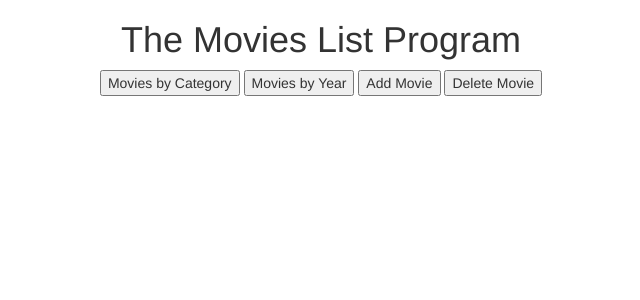
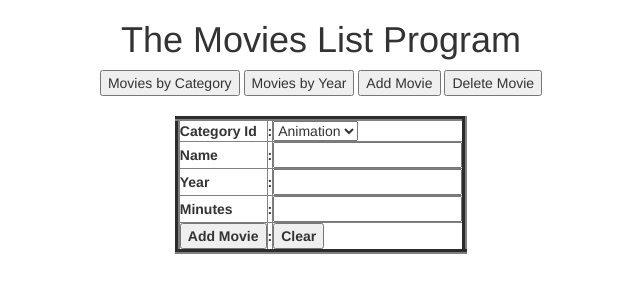
Before and after one commit to djaramil/movies-flask, a Flask app: page /addMovie in a window 1280 px wide. Shown: the top 300 px of the page, without its empty margins (319-959 px from the left). Run offline with Flask 2, Linux system fonts and the light colour scheme; some libraries are stand-ins or nearby versions.

Commit message:
Delete and Add works

```diff
--- a/app.py
+++ b/app.py
@@ -1,4 +1,4 @@
-from flask import Flask, render_template
+from flask import Flask, render_template, request, flash
 from flask_bootstrap import Bootstrap
 from movies import *
 import os
@@ -7,36 +7,58 @@ port = int(os.getenv('PORT', 8000))
 
 
 def create_app():
-  app = Flask(__name__)
-  Bootstrap(app)
+    app = Flask(__name__)
+    Bootstrap(app)
 
-  app.config['SECRET_KEY'] = 'devkey'
+    app.config['SECRET_KEY'] = 'devkey'
 
-  @app.route('/', methods=('GET', 'POST'))
+    @app.route('/', methods=('GET', 'POST'))
+    @app.route('/index')
+    def index():
+        return render_template('index.html')
 
-  @app.route('/index')
-  def index():
-      return render_template('index.html')
+    @app.route('/category')
+    def moviesByCategory():
+        allCategories = list_movies_by_all_category()
+        return render_template('movies_by_category.html', content=allCategories)
 
-  @app.route('/category')
-  def moviesByCategory():
-      allCategories = list_movies_by_all_category()
-      return render_template('movies_by_category.html',content=allCategories)
+    @app.route('/year')
+    def moviesByYear():
+        allMoviesByYear = list_movies_by_all_year()
+        return render_template('movies_by_year.html', content=allMoviesByYear)
 
-  @app.route('/year')
-  def moviesByYear():
-      allMoviesByYear = list_movies_by_all_year()
-      return render_template('movies_by_year.html',content=allMoviesByYear)
+    @app.route('/addMovie', methods=['POST', 'GET'])
+    def addMovie():
+        all_categories = list_all_category()
+        if request.method == "POST":
+            movie_name = request.form['movieName']
+            category_id = request.form['movieCategory']
+            movie_year = request.form['movieYear']
+            movie_minutes = request.form['movieMinutes']
+            print movie_name
+            print category_id
+            print movie_year
+            print movie_minutes
+            add_movie(movie_name, movie_year, movie_minutes, category_id)
+            message = "Movie successfully added " + movie_name
+            # flash(message, "info")
+            return render_template('index.html',message=message)
+        return render_template('add_movie.html', content=all_categories)
 
-  @app.route('/addMovie')
-  def addMovie():
-      return render_template('add_movie.html')
+    @app.route('/deleteMovie')
+    def deleteMovie():
+        all_categories = list_movies_by_all_category()
+        return render_template('delete_movie.html', content=all_categories)
 
-  @app.route('/deleteMovie')
-  def deleteMovie():
-      return render_template('delete_movie.html')
+    @app.route('/deleteMovieWithId')
+    def deleteMovieWithId():
+        movie_id_to_delete = request.args.get("movieId")
+        delete_movie(movie_id_to_delete)
+        all_categories = list_movies_by_all_category()
+        return render_template('delete_movie.html', content=all_categories)
 
-  return app
+    return app
+
 
 # create an app instance
 app = create_app()
--- a/movies.py
+++ b/movies.py
@@ -45,19 +45,21 @@ def list_movies_by_all_year():
     movies = db.get_movies_by_all_year()
     return(movies)
 
-def add_movie():
-    name        = input("Name: ")
-    year        = int(input("Year: "))
-    minutes     = int(input("Minutes: "))
-    category_id = int(input("Category ID: "))
+def list_all_category():
+    db.connect()
+    movies = db.get_categories()
+    return(movies)
 
+def add_movie(name,year, minutes, category_id):
+    db.connect()
     category = db.get_category(category_id)
     movie = Movie(name=name, year=year, minutes=minutes,
                   category=category)
     db.add_movie(movie)
     print(name + " was added to database.\n")
 
-def delete_movie():
-    movie_id = int(input("Movie ID: "))
+
+def delete_movie(movie_id):
+    db.connect()
     db.delete_movie(movie_id)
     print("Movie ID " + str(movie_id) + " was deleted from database.\n")
--- a/templates/add_movie.html
+++ b/templates/add_movie.html
@@ -7,6 +7,39 @@
 {% block content %}
 {{util.flashed_messages(dismissible=True)}}
 {{header}}
+<form method="post" action="/addMovie">
+    <table border="5" cellpadding="5" align="center">
+        <tr>
+            <th>Category Id </th>
+            <th>:</th>
+            <td><select id="movieCategory" name="movieCategory">
+                {% for data in content %}
+                        <option value="{{data.id}}">{{data.name}}</option>
+                {% endfor %}
+            </select></td>
+        </tr>
+        <tr>
+            <th>Name</th>
+            <th>:</th>
+            <td><input type="text" id="movieName" name="movieName" maxlength="100"/></td>
+        </tr>
+        <tr>
+            <th>Year</th>
+            <th>:</th>
+            <td><input type="number" id="movieYear" name="movieYear" maxlength="100"/></td>
+        </tr>
+        <tr>
+            <th>Minutes</th>
+            <th>:</th>
+            <td><input type="number" id="movieMinutes" name="movieMinutes" maxlength="4"/></td>
+        </tr>
+        <tr>
+            <th><input type="submit" value="Add Movie"></th>
+            <th>:</th>
+            <th><input type="reset" value="Clear"></th>
+        </tr>
+    </table>
+</form>
 {% endblock %}
 
 {% block head %}
--- a/templates/index.html
+++ b/templates/index.html
@@ -5,8 +5,9 @@
 {% import "header.html" as header%}
 <div class="container">
 {% block content %}
+{{header}}
 {{util.flashed_messages(dismissible=True)}}
-{{header}}
+<center>{{message}}</center>
 {% endblock %}
 </div>
 {% block head %}
--- a/templates/movies_by_category.html
+++ b/templates/movies_by_category.html
@@ -14,13 +14,13 @@
         <th>Movie Name</th>
         <th>Category Name</th>
     </tr>
-    {%- for data in content %}
+    {% for data in content %}
         <tr>
             <td>{{data.id}}</td>
             <td>{{data.name}}</td>
             <td>{{data.category.name}}</td>
         </tr>
-    {%- endfor %}
+    {% endfor %}
 </table>
 
 {% endblock %}
```
Also changed, not shown: templates/delete_movie.html (+18 -1 lines), db/movies.sqlite.
